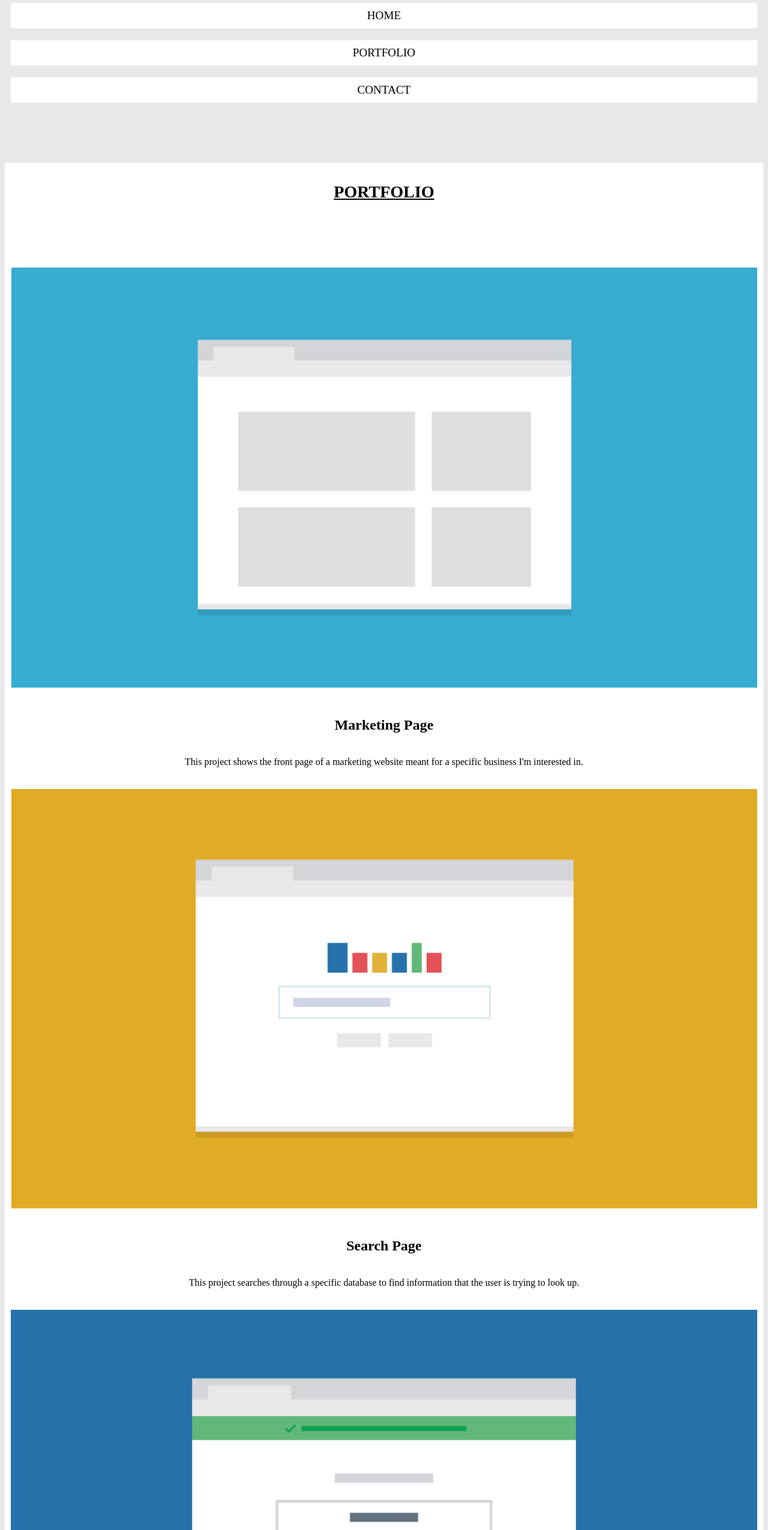
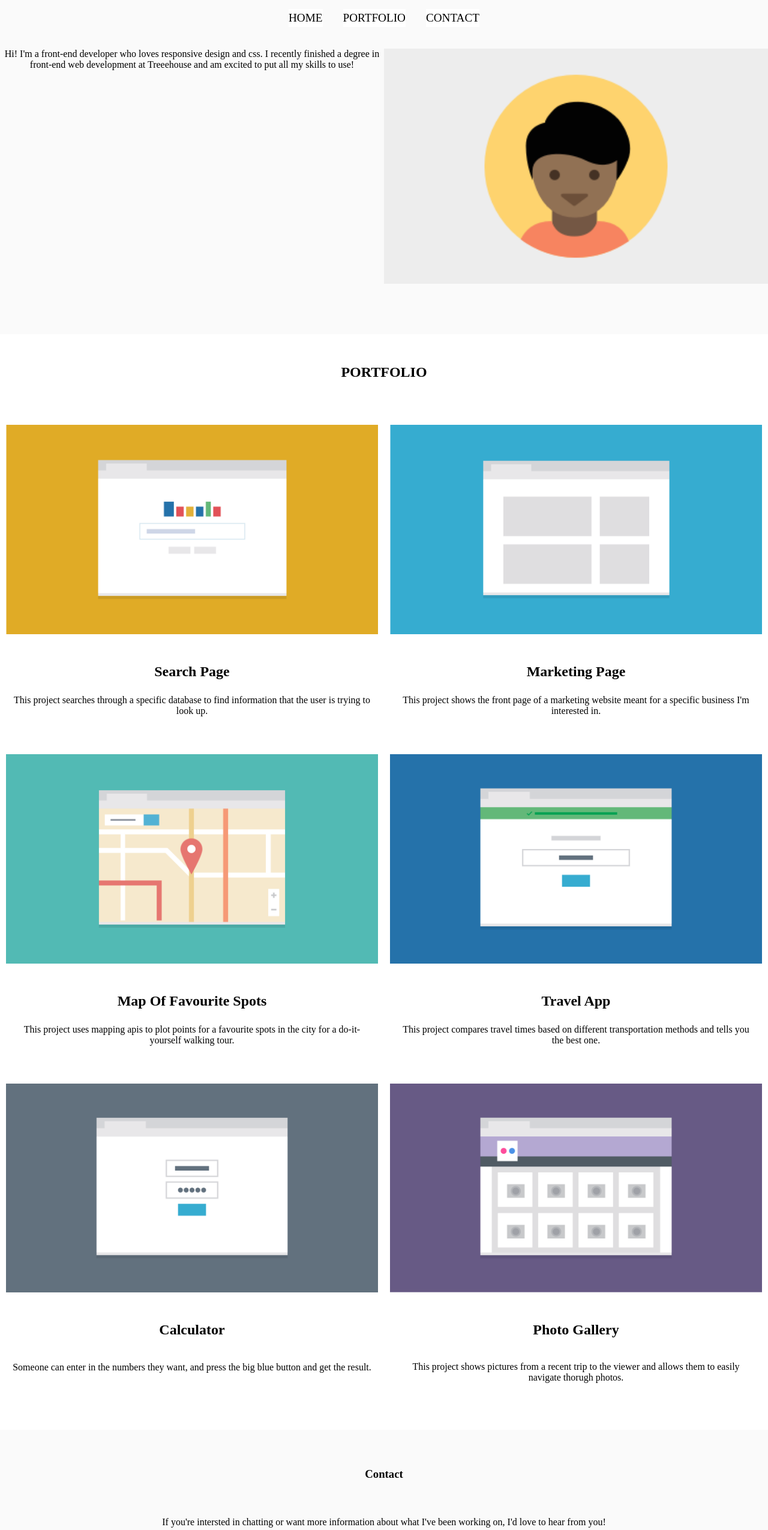
Before and after one commit to LuayAlali/Unit2, a plain HTML site: page index.html in a window 1280 px wide. Shown: the part 62-2612 px from the top of the page at 60% size. Drawn offline with Linux system fonts and the light colour scheme.

Commit message:
tablet update

```diff
--- a/css/styles.css
+++ b/css/styles.css
@@ -12,9 +12,14 @@
 /*	base layout */
 
 body{
-	background-color:#E9E8E8;
+	background-color: #fafafa;
+	margin: 0;
 }
 
+li{
+
+	list-style:  none;
+}
 
 .main-header{
 
@@ -38,7 +43,6 @@ body{
 	list-style:  none;
 	padding: 10px 15px;
 	margin-bottom: 20px;
-	background-color: white;
 	font-size: 1.2em;
 	text-transform: uppercase;
 
@@ -46,25 +50,32 @@ body{
 .main-nav a{
 	color: black;
 	display: block;
+	background-color: #ffffff;
 }
 .main-nav a:hover{
 	color:#4E82A0;
 }
 
 .wrapper{
-	background-color: white;
+	background-color: #FFFFFF;
 	padding-bottom: 15px;
 
 
 }
 .portfolio{
 	text-align: center;
+	}
+.portfolio img{
+	width: 65%;
+	margin: auto;
+}
+
+.bio{
+	padding-top: 15px;
+	padding-bottom: 15px;
+	text-align: center;
 	text-transform: uppercase;
 	font-size: 1.5em;
-	margin-top: 100px;
-	margin-bottom: 100px;
-	text-decoration:  underline;
-	padding-top: 5px;
 }
 
 .col{
@@ -157,3 +168,164 @@ p{
 	float: right;
 	color: black;
 }
+
+
+.top:hover{
+	color: burlywood;
+}
+
+.email{
+	color:  black;
+}
+
+.email:hover{
+	color: burlywood;
+}
+.tfooter-nav li{
+	display: none;
+}
+
+/*media query tablet*/
+
+@media (min-width: 768px){
+
+		.main-header{
+		margin: auto;
+		text-align:  center;
+	}
+
+	.main-nav li{
+		display: inline-block;
+		margin: auto;
+
+
+	}
+	.portfolio{
+		padding-bottom: 60px;
+	}
+	.portfolio p{
+		width: 50%;
+		float: left;
+		padding: 0;
+		margin: 0;
+	}
+	.portfolio img{
+		width: 50%;
+		float: right;
+
+	}
+
+	.bio{
+		padding-top: 50px;
+		padding-bottom: 50px;
+	}
+
+	.wrapper img{
+		padding-top: 0;
+	}
+
+	.first{
+		width:  50%;
+		float: right;
+		display: inline-block;
+	}
+
+	.second{
+		width: 50%;
+		float: left;
+		display: inline-block;
+	}
+	.third{
+		width: 50%;
+		float: right;
+	}
+	.fourth{
+		width: 50%;
+		float: left;
+	}
+	.fifth{
+		width: 50%;
+		float: right;
+	}
+	.sixth{
+		width: 50%;
+		float: left;
+	}
+	p{
+		padding-bottom: 0;
+		margin-bottom: 63px;
+	}
+	.subh1{
+		padding-bottom: 0;
+		margin-bottom:  25px;
+	}
+	.subh2{
+		padding-bottom: 0;
+		margin-bottom:  25px;
+	}
+	.subh3{
+		padding-bottom: 0;
+		margin-bottom:  25px;
+	}
+	.subh4{
+		padding-bottom: 0;
+		margin-bottom:  25px;
+	}
+	.sub5{
+		padding-bottom: 0;
+		margin-bottom:  25px;
+	}
+	.subh6{
+		padding: 15px 0;
+		margin-bottom:  25px;
+	}
+	.contact-header{
+		margin-top: 63px;
+		margin-bottom: 60px;
+	}
+       li{
+		line-height:  30px;
+	}
+	.top{
+		display:  none;
+	}
+
+	.tfooter-nav{
+		float: right;
+	}
+	.tfooter-nav li{
+		display:  inline-block;
+		padding-right: 5px;
+
+	}
+	.tfooter-nav ul{
+		padding-right: 40px;
+	}
+	.tfooter-nav a{
+		text-transform: capitalize;
+		color: black;
+	}
+	.tfooter-nav a:hover{
+		color:burlywood;
+	}
+	}
+
+
+
+
+
+
+
+
+
+
+
+
+
+
+
+
+
+
+
+}
--- a/index.html
+++ b/index.html
@@ -12,7 +12,7 @@
 	<div class="main-header">
 		<h2 id="home">Luay Alali</h2>
 		</div>
-		<nav class="main-nav">
+		<nav class="main-nav clearfix">
 		<ul>
 		<li><a style="text-decoration: none" href="#home">home</a></li>
 		<li><a style="text-decoration: none" href="#portfolio">portfolio</a></li>
@@ -22,13 +22,16 @@
 
 		</header>
 
+	<div class="portfolio clearfix" id="portfolio">
+	<img src="images/responsive-layout-profile.png" alt="profile picture">
 
-	<div class="wrapper">
-		<div class="portfolio" id="portfolio">
-	<h3>portfolio</h3>
-	</div>
+			<p>Hi! I'm a front-end developer who loves responsive design and css. I recently finished a degree in front-end web development at Treeehouse and am excited to put all my skills to use!</p>
+			</div>
 
-		<div class="first col ">
+	<div class="wrapper clearfix">
+
+		<h3 class="bio">portfolio</h3>
+	<div class="first col ">
 
 			<img src="images/portfolio-1.png" alt="marketing page">
 			<h3 class="subh1">marketing page</h3>
@@ -70,14 +73,16 @@
 		<p>If you're intersted in chatting or want more information about what I've been working on, I'd love to hear from you!</p>
 		<ul>
 			<li><strong>Phone number: +1 (111) - 1234</strong></li>
-			<li><strong>email: Luayalali@gmail.com</strong></li>
+			<li><strong><a  class="email" style="text-decoration: none" href="mailto:luayalali@gmail.com">email: Luayalali@gmail.com</a></strong></li>
 		</ul>
 	</div>
 </body>
-	<footer class="main-footer">
+	<footer class="main-footer clearfix">
 	<h3 class="name">Luay Alali</h3>
 		<ul>
 			<li><a class="top" href="#home" style="text-decoration: none">back to top</a></li>
 		</ul>
+
+
 	</footer>
 </html>
```
Also changed, not shown: 1 other file.
